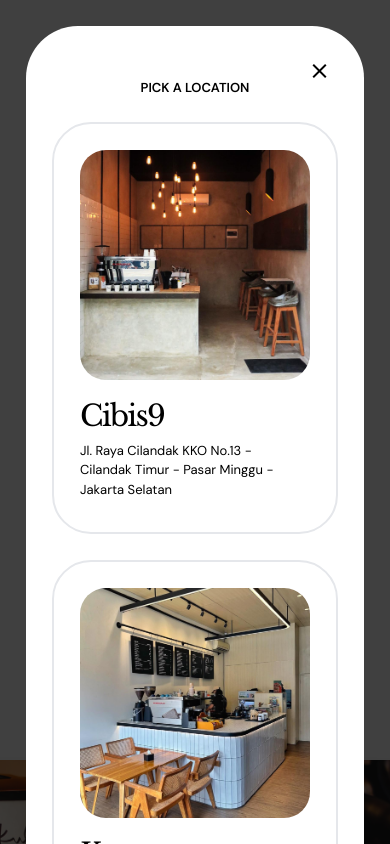
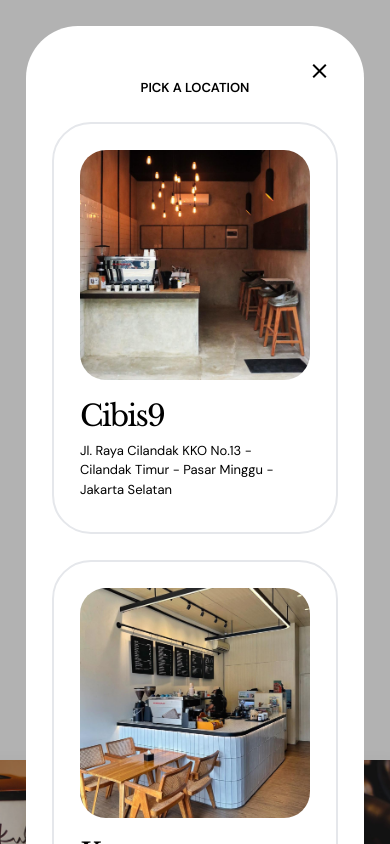
Before and after one commit to SyafiqSyech/BILS-ReactJS, a React (Vite) app: page / in a window 390 px wide. Both pictures are taken after a click on the element 282 px from the left and 624 px from the top of the page. Shown: the top 844 px of the page. Built offline with nearby package versions, Linux system fonts and the light colour scheme.

Commit message:
responsive footer

```diff
--- a/src/App.tsx
+++ b/src/App.tsx
@@ -70,7 +70,7 @@
       <div className='p-16 w-full'></div>
       <div className='h-16 w-full absolute rounded-b-full bg-white'></div>
     </div>
-      <Footer/>
+      <Footer toggleModalGo={() => toggleModal(0)} toggleModalMenu={() => toggleModal(1)}/>
     </>
   )
 }
--- a/src/components/OutletPopup.tsx
+++ b/src/components/OutletPopup.tsx
@@ -20,11 +20,11 @@
       <div aria-hidden className='p-16 max-md:p-8 flex justify-center items-center relative min-h-[100svh]'>
         <motion.div
           initial={{ opacity: 0 }}
-          animate={{ opacity: .75 }}
+          animate={{ opacity: .3 }}
           exit={{ opacity: 0 }}
           transition={{ type: 'ease', duration: .3 }}
           onClick={ props.toggleModal }
-          className='bg-black absolute top-0 left-0 w-full min-h-lvh h-full'
+          className='absolute top-0 left-0 w-full min-h-lvh h-full bg-black'
         ></motion.div>
         <motion.div
           initial={{ scale: .8, opacity:0 }}
--- a/src/index.css
+++ b/src/index.css
@@ -49,6 +49,10 @@
   /* box-shadow: rgba(0, 0, 0, 0.25) 0px 54px 55px, rgba(0, 0, 0, 0.12) 0px -12px 30px, rgba(0, 0, 0, 0.12) 0px 4px 6px, rgba(0, 0, 0, 0.17) 0px 12px 13px, rgba(0, 0, 0, 0.09) 0px -3px 5px; */
 }
 
+.shad2{
+  box-shadow: white 0px 0px 12px 10px;
+}
+
 .hoverUnderline{
   position: relative;
 }
--- a/src/sections/Footer.tsx
+++ b/src/sections/Footer.tsx
@@ -1,41 +1,68 @@
 import { motion } from 'framer-motion'
 
-const Footer = () => {
+const Footer = (props: { toggleModalGo: any, toggleModalMenu: any }) => {
   return (
     <>
-      <div className='bg-black px-16 pt-24 pb-16 max-md:pt-24'>
-        <div className='h-[30svh] max-sm:h-auto aspect-[827/436]'></div>
-        <div className='h-[84.5px] max-lg:h-[143px] max-md:h-[117px] max-sm:h-[247px] pt-16 max-md:pt-8'></div>
+      {/* <div className='bg-black px-16 pt-24 pb-16 max-md:pt-24'> */}
+      <div className='bg-black pt-32 pb-16 max-md:pt-28'>
+        <div className='w-[50vw] aspect-[827/436] md:hidden'></div>
+        <div className='w-[30vw] max-md:w-[50vw] aspect-[827/436]'></div>
+        <div className='h-[19.5px] max-lg:h-[84.5px] max-sm:h-[117px]'></div>
       </div>
-      <div className='h-auto max-sm:h-auto w-full bg-black fixed bottom-0 z-0 pt-24 pb-16 max-md:pt-24 text-white flex flex-col justify-between items-center'>
-        <div className='w-full overflow-hidden'>
+      <div className='h-auto max-sm:h-auto w-full bg-black fixed bottom-0 z-0 max-lg:pb-4 text-white flex flex-col lg:flex-col-reverse gap-20 justify-between items-center'>
+        <div className='w-full overflow-hidden lg:-mb-6'>
           <motion.div
             initial={{ x: 0 }}
             animate={{ x: '-20%' }}
             transition={{ duration: 8, ease: 'linear', repeat: Infinity}}
-            className='flex w-max'
+            className='flex w-max max-md:hidden'
           >
-            <img className='h-[30svh] max-sm:h-auto object-contain object-bottom' src='BilsCoffeeLogo2White.png'/>
-            <img className='h-[30svh] max-sm:h-auto object-contain object-bottom' src='BilsCoffeeLogo2White.png'/>
-            <img className='h-[30svh] max-sm:h-auto object-contain object-bottom' src='BilsCoffeeLogo2White.png'/>
-            <img className='h-[30svh] max-sm:h-auto object-contain object-bottom max-md:hidden' src='BilsCoffeeLogo2White.png'/>
-            <img className='h-[30svh] max-sm:h-auto object-contain object-bottom max-md:hidden' src='BilsCoffeeLogo2White.png'/>
+            <img className='w-[30vw] max-md:w-[60vw] object-contain object-bottom' src='BilsCoffeeLogo2White.png'/>
+            <img className='w-[30vw] max-md:w-[60vw] object-contain object-bottom' src='BilsCoffeeLogo2White.png'/>
+            <img className='w-[30vw] max-md:w-[60vw] object-contain object-bottom' src='BilsCoffeeLogo2White.png'/>
+            <img className='w-[30vw] max-md:w-[60vw] object-contain object-bottom' src='BilsCoffeeLogo2White.png'/>
+            <img className='w-[30vw] max-md:w-[60vw] object-contain object-bottom' src='BilsCoffeeLogo2White.png'/>
+          </motion.div>
+          <motion.div
+            initial={{ x: 0 }}
+            animate={{ x: '-25%' }}
+            transition={{ duration: 6, ease: 'linear', repeat: Infinity}}
+            className='flex w-max md:hidden'
+          >
+            <img className='w-[50vw] object-contain object-bottom' src='BilsCoffeeLogo2White.png'/>
+            <img className='w-[50vw] object-contain object-bottom' src='BilsCoffeeLogo2White.png'/>
+            <img className='w-[50vw] object-contain object-bottom' src='BilsCoffeeLogo2White.png'/>
+            <img className='w-[50vw] object-contain object-bottom' src='BilsCoffeeLogo2White.png'/>
+          </motion.div>
+          <motion.div
+            initial={{ x: '-25%' }}
+            animate={{ x: 0 }}
+            transition={{ duration: 6, ease: 'linear', repeat: Infinity}}
+            className='flex w-max md:hidden'
+          >
+            <img className='w-[50vw] object-contain object-bottom' src='BilsCoffeeLogo2White.png'/>
+            <img className='w-[50vw] object-contain object-bottom' src='BilsCoffeeLogo2White.png'/>
+            <img className='w-[50vw] object-contain object-bottom' src='BilsCoffeeLogo2White.png'/>
+            <img className='w-[50vw] object-contain object-bottom' src='BilsCoffeeLogo2White.png'/>
           </motion.div>
         </div>
-        <div className='lg:grid grid-cols-[1fr_5fr_1fr] pt-16 max-md:pt-8 max-w-[92rem] w-full'>
+        <div className='max-w-[92rem] px-16 max-md:px-8 mx-auto lg:grid grid-cols-[1fr_5fr_1fr] w-full'>
           <div className='flex gap-8 max-lg:hidden'>
-            <p className='text-sm pt-4'>idk taro text apa</p>
+            <p className='text-sm'>Bil's Coffee</p>
           </div>
-          <div className='sm:flex gap-12 justify-center'>
-            <p className='pt-4 cursor-pointer hoverUnderline text-center'>Home</p>
-            <p className='pt-4 cursor-pointer hoverUnderline text-center'>Locations</p>
-            <p className='pt-4 cursor-pointer hoverUnderline text-center'>Contacts</p>
-            <p className='pt-4 cursor-pointer hoverUnderline text-center'>Menu</p>
-            <p className='pt-4 cursor-pointer hoverUnderline text-center'>Go-Food</p>
+          <div className='flex max-sm:flex-col gap-12 max-sm:gap-4 justify-center'>
+            <div className='flex gap-12 justify-center'>
+              <p className='cursor-pointer hoverUnderline text-center' onClick={ () => window.location.href = '/#' }>Home</p>
+              <p className='cursor-pointer hoverUnderline text-center' onClick={ () => window.location.href = '/#locations' }>Locations</p>
+              <p className='cursor-pointer hoverUnderline text-center' onClick={ () => window.location.href = '/#contacts' }>Contacts</p>
+            </div>
+            <div className='flex gap-12 justify-center'>
+              <p className='cursor-pointer hoverUnderline text-center' onClick={ props.toggleModalGo }>Go-Food</p>
+              <p className='cursor-pointer hoverUnderline text-center' onClick={ props.toggleModalMenu }>Menu</p>
+            </div>
           </div>
-          <div className='flex gap-8 justify-end max-lg:justify-center items-end max-lg:pt-10'>
-            <p className='text-sm max-lg:text-xs pt-4 text-center hidden'>idk taro text apa</p>
-            <p className='text-sm max-lg:text-xs pt-4 cursor-pointer hoverUnderline'>Made by Syaf</p>
+          <div className='flex gap-8 justify-end max-lg:justify-center items-end max-lg:pt-16'>
+            <p className='text-sm max-lg:text-xs cursor-pointer hoverUnderline'>Made by Syaf</p>
           </div>
         </div>
       </div>
```
